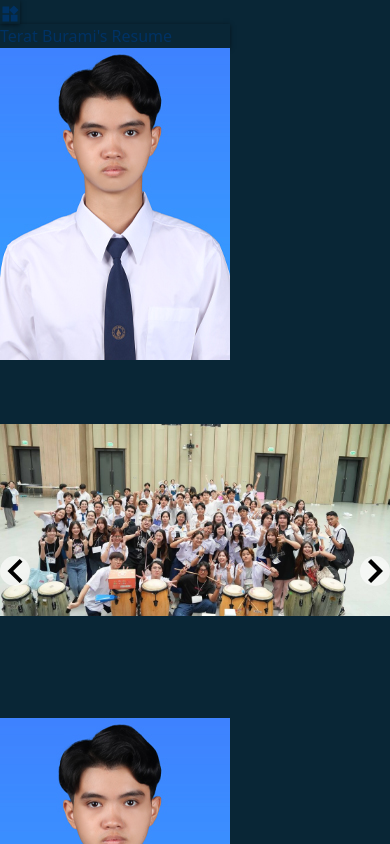
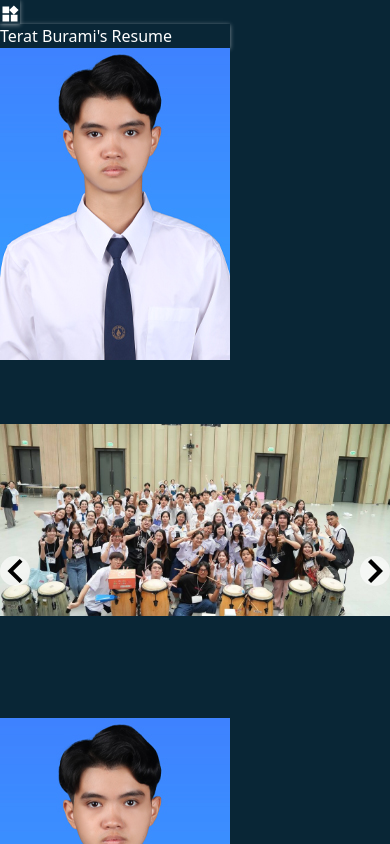
Before and after one commit to TeratBurami/TeratResume, a React (Vite) app in the folder front/: page / in a window 390 px wide. Shown: the top 844 px of the page. Built offline with nearby package versions, Linux system fonts and the light colour scheme.

Commit message:
skill gap fix, testing nav

```diff
--- a/front/src/components/nav/nav_style.css
+++ b/front/src/components/nav/nav_style.css
@@ -38,10 +38,18 @@
 
     .colorFade {
         color: rgb(0, 50, 100);
+        -webkit-animation: text_fade linear;
+        animation: text_fade linear;
+        animation-timeline: scroll();
+        animation-range: 0 200px;
     }
 
     .boxShadow {
         box-shadow: 0 1px 4.5px 0px rgba(0, 0, 0, 0.5);
+        -webkit-animation: shadow_fade linear;
+        animation: shadow_fade linear;
+        animation-timeline: scroll();
+        animation-range: 0 200px;
     }
 }
 
--- a/front/src/components/skills.tsx
+++ b/front/src/components/skills.tsx
@@ -39,7 +39,7 @@ export default function Skills() {
             <Tab sx={{textAlign:"center"}} disableIndicator>Tools</Tab>
           </TabList>
           <TabPanel value={0} sx={{backgroundColor: "background.surface", borderRadius: "lg", width: match_media ? "calc(5/6*100%)" : "100%", margin: "15px auto",height:match_media ? "400px" : "550px", boxShadow:"0 2px 2px 0 rgba(0, 0, 0, 0.2), 0 2px 10px 0 rgba(0, 0, 0, 0.19)"}}>
-            <div className="grid grid-cols-3 md:flex flex-wrap gap-y-4 md:gap-10 md:gap-y-4 mx-auto">
+            <div className="grid grid-cols-3 md:flex flex-wrap gap-y-4 gap-x-1 md:gap-10 md:gap-y-4 mx-auto">
                 {Data.skills[0]?.web_dev?.map((item)=>(
                     <div key={item.src} className='mx-auto md:mx-0 flex flex-col justify-around w-32 h-32 p-2 shadow shadow-slate-400 rounded-lg place-items-center'>
                         <img className='w-12 h-12 object-cover' src={item.src} alt="" />
@@ -52,7 +52,7 @@ export default function Skills() {
             </div>
           </TabPanel>
           <TabPanel value={1} sx={{backgroundColor: "background.surface", borderRadius: "lg", width: match_media ? "calc(5/6*100%)" : "100%", margin: "15px auto",height:match_media ? "400px" : "550px", boxShadow:"0 2px 2px 0 rgba(0, 0, 0, 0.2), 0 2px 10px 0 rgba(0, 0, 0, 0.19)"}}>
-            <div className="grid grid-cols-3 md:flex flex-wrap gap-y-4 md:gap-10 md:gap-y-4 mx-auto">
+            <div className="grid grid-cols-3 md:flex flex-wrap gap-y-4 gap-x-1 md:gap-10 md:gap-y-4 mx-auto">
                 {Data.skills[0]?.database?.map((item)=>(
                     <div key={item.src} className='mx-auto md:mx-0 flex flex-col justify-around w-32 h-32 p-2 shadow shadow-slate-400 rounded-lg place-items-center'>
                         <img className='w-12 h-12' src={item.src} alt="" />
@@ -65,7 +65,7 @@ export default function Skills() {
             </div>
           </TabPanel>
           <TabPanel value={2} sx={{backgroundColor: "background.surface", borderRadius: "lg", width: match_media ? "calc(5/6*100%)" : "100%", margin: "15px auto",height:match_media ? "400px" : "550px", boxShadow:"0 2px 2px 0 rgba(0, 0, 0, 0.2), 0 2px 10px 0 rgba(0, 0, 0, 0.19)"}}>
-            <div className="grid grid-cols-3 md:flex flex-wrap gap-y-4 md:gap-10 md:gap-y-4 mx-auto">
+            <div className="grid grid-cols-3 md:flex flex-wrap gap-y-4 gap-x-1 md:gap-10 md:gap-y-4 mx-auto">
                 {Data.skills[0]?.language?.map((item)=>(
                     <div key={item.src} className='mx-auto md:mx-0 flex flex-col justify-around w-32 h-32 p-2 shadow shadow-slate-400 rounded-lg place-items-center'>
                         <img className='w-12 h-12' src={item.src} alt="" />
@@ -78,7 +78,7 @@ export default function Skills() {
             </div>
           </TabPanel>
           <TabPanel value={3} sx={{backgroundColor: "background.surface", borderRadius: "lg", width: match_media ? "calc(5/6*100%)" : "100%", margin: "15px auto",height:match_media ? "400px" : "550px", boxShadow:"0 2px 2px 0 rgba(0, 0, 0, 0.2), 0 2px 10px 0 rgba(0, 0, 0, 0.19)"}}>
-            <div className="grid grid-cols-3 md:flex flex-wrap gap-y-4 md:gap-10 md:gap-y-4 mx-auto">
+            <div className="grid grid-cols-3 md:flex flex-wrap gap-y-4 gap-x-1 md:gap-10 md:gap-y-4 mx-auto">
                 {Data.skills[0]?.cybersecurity?.map((item)=>(
                     <div key={item.src} className='mx-auto md:mx-0 flex flex-col justify-around w-32 h-32 p-2 shadow shadow-slate-400 rounded-lg place-items-center'>
                         <img className='w-12 h-12' src={item.src} alt="" />
@@ -91,7 +91,7 @@ export default function Skills() {
             </div>
           </TabPanel>
           <TabPanel value={4} sx={{backgroundColor: "background.surface", borderRadius: "lg", width: match_media ? "calc(5/6*100%)" : "100%", margin: "15px auto",height:match_media ? "400px" : "550px", boxShadow:"0 2px 2px 0 rgba(0, 0, 0, 0.2), 0 2px 10px 0 rgba(0, 0, 0, 0.19)"}}>
-            <div className="grid grid-cols-3 md:flex flex-wrap gap-y-4 md:gap-10 md:gap-y-4 mx-auto">
+            <div className="grid grid-cols-3 md:flex flex-wrap gap-y-4 gap-x-1 md:gap-10 md:gap-y-4 mx-auto">
                 {Data.skills[0]?.tools?.map((item)=>(
                     <div key={item.src} className='mx-auto md:mx-0 flex flex-col justify-around w-32 h-32 p-1.5 shadow shadow-slate-400 rounded-lg place-items-center'>
                         <img className='w-12 h-12' src={item.src} alt="" />
@@ -104,7 +104,7 @@ export default function Skills() {
             </div>
             <p className='text-cyan-700 text-base mt-8'>Operating System</p>
             <div className='w-full h-0.5 bg-cyan-700 mb-4 mt-1'></div>
-            <div className="grid grid-cols-2 md:flex flex-wrap gap-y-4 md:gap-10 md:gap-y-4 mx-auto">
+            <div className="grid grid-cols-2 md:flex flex-wrap gap-y-4 gap-x-1 md:gap-10 md:gap-y-4 mx-auto">
                 {Data.skills[0]?.opr_system?.map((item)=>(
                     <div key={item.src} className='mx-auto md:mx-0 flex flex-col justify-around w-32 h-32 p-2 shadow shadow-slate-400 rounded-lg place-items-center'>
                         <img className='w-12 h-12' src={item.src} alt="" />
```
